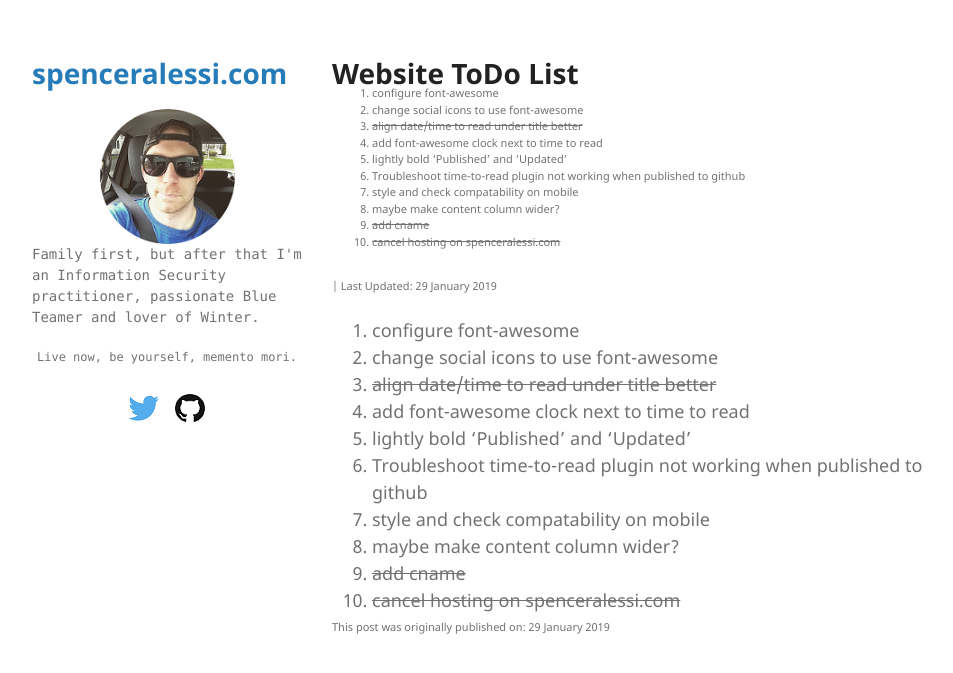
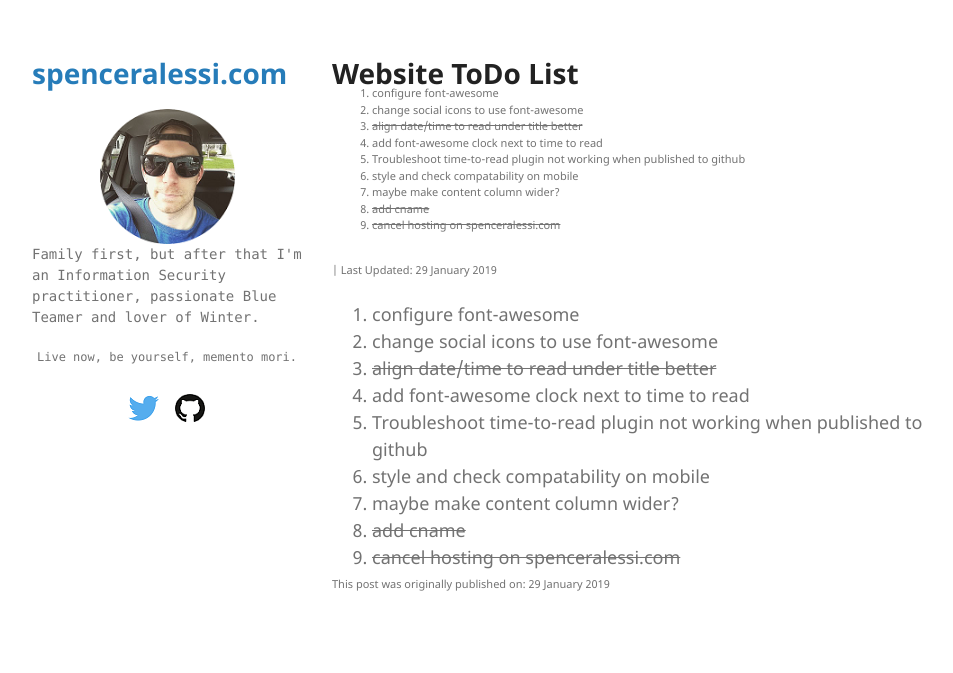
Before and after one commit to techspence/techspence.github.io, a Jekyll site: the page built from _posts/2019-01-29-Website-ToDo.md, in a window 1280 px wide. Shown: the top 673 px of the page, without its empty margins (178-1131 px from the left). Built offline with Jekyll 4.4.1, drawn with Linux system fonts in a browser that asks for light colours.

Commit message:
post updates

```diff
--- a/_posts/2019-01-29-Website-ToDo.md
+++ b/_posts/2019-01-29-Website-ToDo.md
@@ -8,9 +8,8 @@ modified: 29 January 2019
 2. change social icons to use font-awesome
 3. ~~align date/time to read under title better~~
 4. add font-awesome clock next to time to read
-5. lightly bold 'Published' and 'Updated'
-6. Troubleshoot time-to-read plugin not working when published to github
-7. style and check compatability on mobile
-8. maybe make content column wider?
-9. ~~add cname~~
-10. ~~cancel hosting on spenceralessi.com~~
+5. Troubleshoot time-to-read plugin not working when published to github
+6. style and check compatability on mobile
+7. maybe make content column wider?
+8. ~~add cname~~
+9. ~~cancel hosting on spenceralessi.com~~
```
